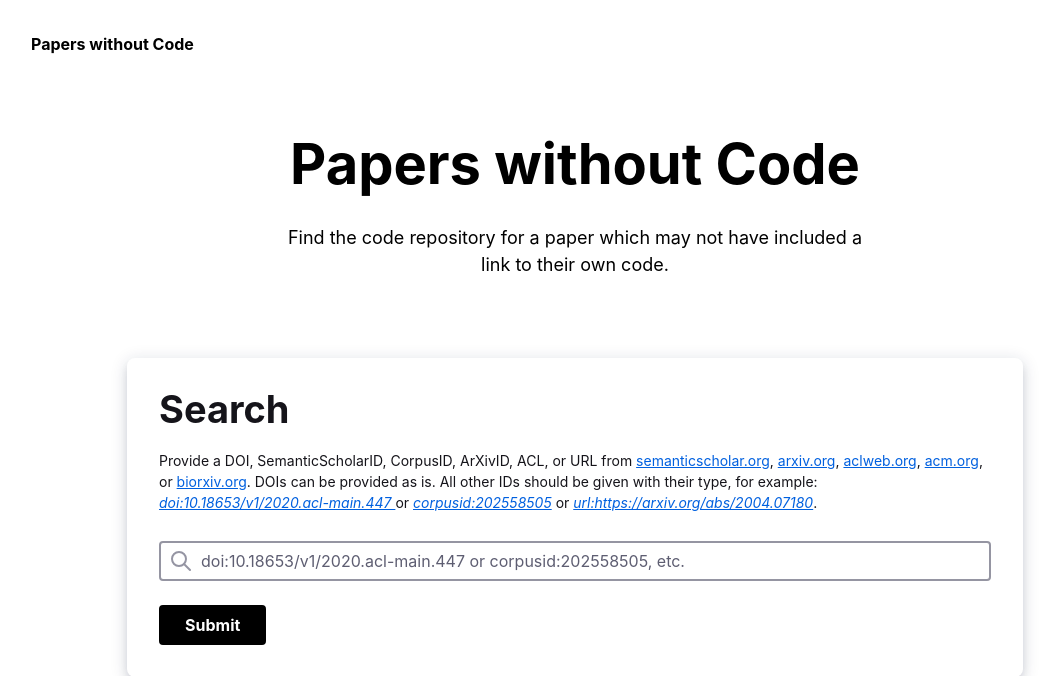
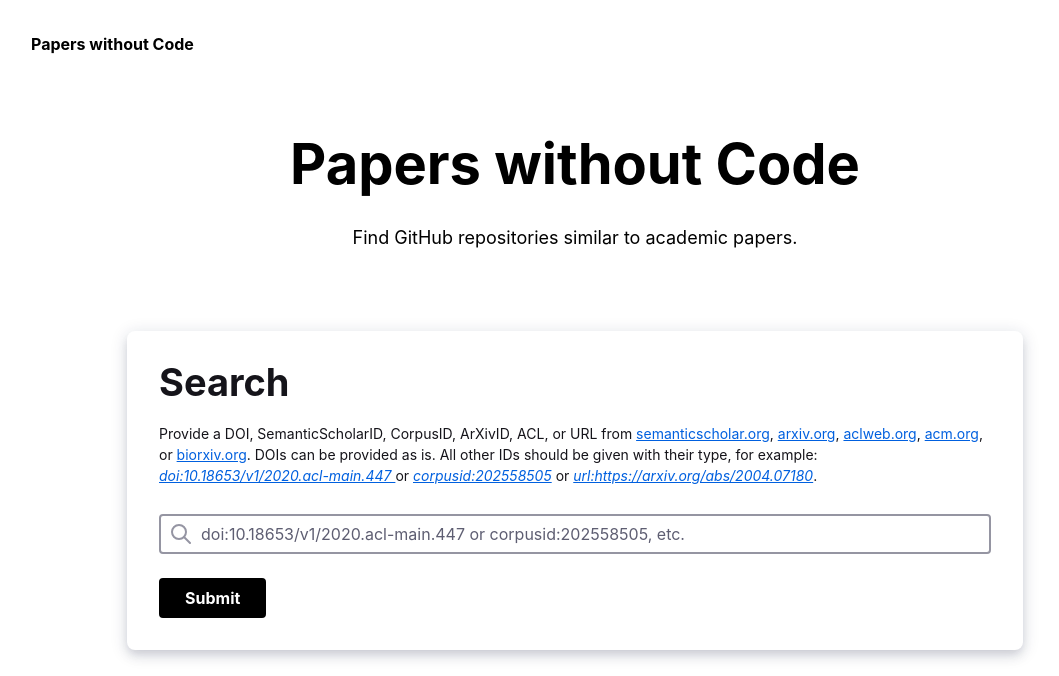
Before and after one commit to evamaxfield/papers-without-code, a Python web app: template papers_without_code/app/templates/index.html in a window 1280 px wide. Shown: the top 676 px of the page, without its empty margins (65-1124 px from the left). Run offline with Jinja, Linux system fonts and the light colour scheme; the template is opened without the code that fills it, so the values that code supplies are empty; some web fonts are replaced.

Commit message:
Documentation improvements / tag-line

```diff
--- a/papers_without_code/app/templates/base.html
+++ b/papers_without_code/app/templates/base.html
@@ -8,7 +8,7 @@
         />
         <meta
             name="description"
-            content="Find the code repository for a paper which may not have included a link to their own code."
+            content="Find GitHub repositories similar to academic papers."
         />
         <meta charset="utf-8" />
         <meta name="viewport" content="width=device-width, initial-scale=1" />
@@ -25,7 +25,7 @@
         />
         <meta
             property="og:description"
-            content="Find the code repository for a paper which may not have included a link to their own code."
+            content="Find GitHub repositories similar to academic papers."
         />
 
         <!-- Twitter -->
@@ -39,7 +39,7 @@
         />
         <meta
             property="twitter:description"
-            content="Find the code repository for a paper which may not have included a link to their own code."
+            content="Find GitHub repositories similar to academic papers."
         />
 
         <!-- Static CSS -->
--- a/papers_without_code/app/templates/index.html
+++ b/papers_without_code/app/templates/index.html
@@ -6,7 +6,7 @@
         <h1 class="mzp-c-hero-title">Papers without Code</h1>
         <div class="mzp-c-hero-body">
             <div class="mzp-c-hero-desc">
-                <p>Find the code repository for a paper which may not have included a link to their own code.</p>
+                <p>Find GitHub repositories similar to academic papers.</p>
             </div>
         </div>
 
```
Also changed, not shown: README.md, 2 other files.
